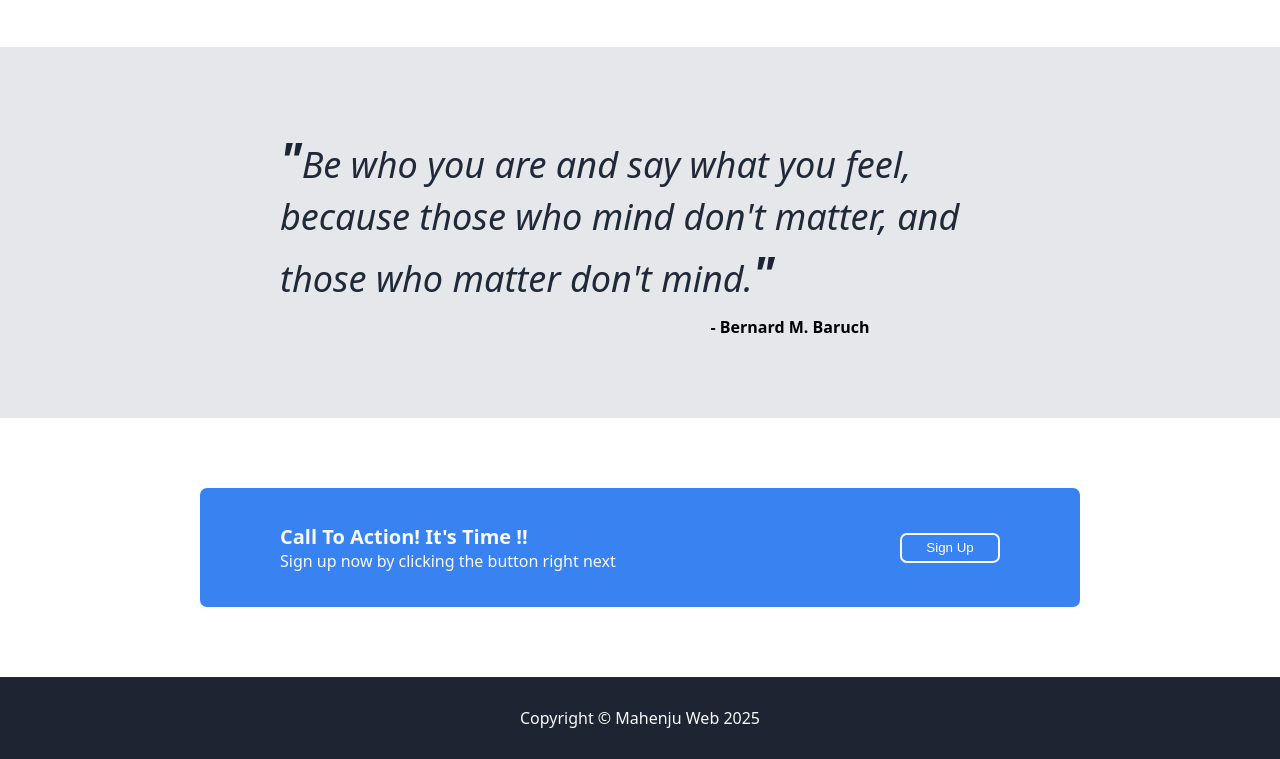
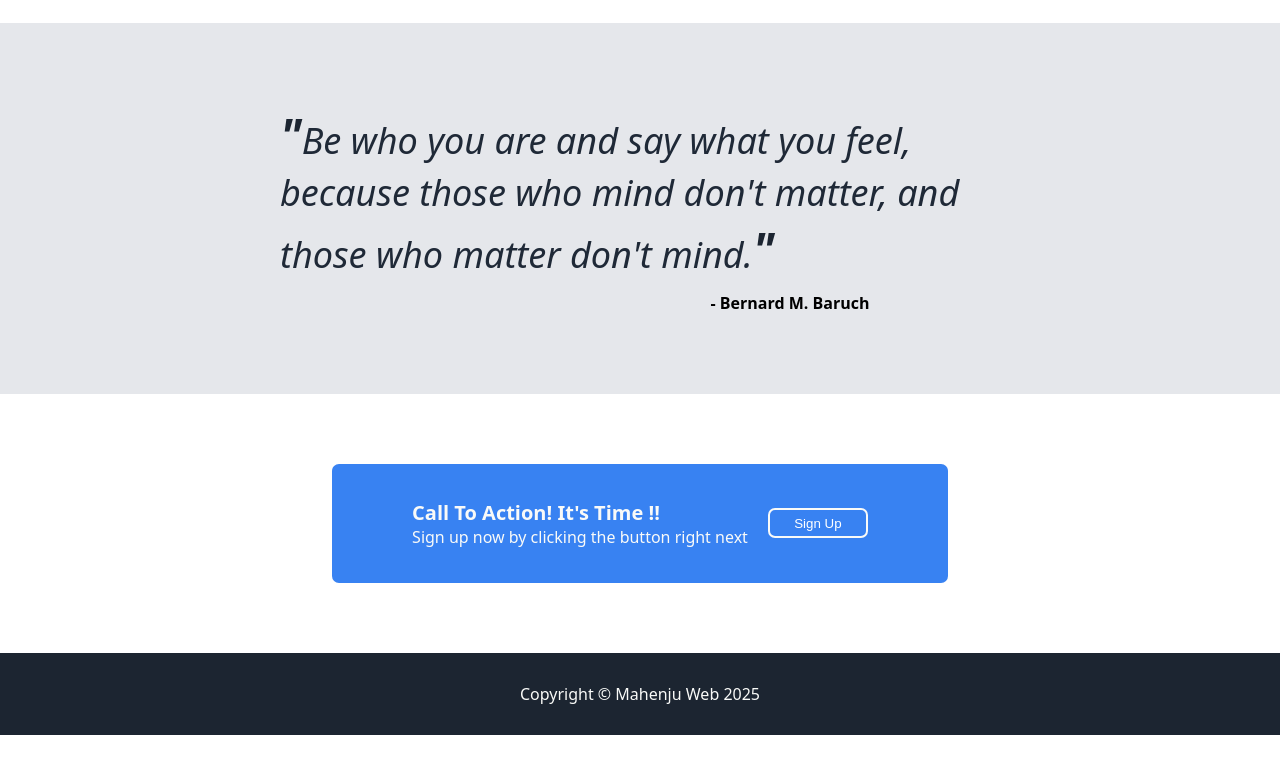
Before and after one commit to aaklonn/landing, a plain HTML site: page index.html in a window 1280 px wide. Shown: the part 802-1561 px from the top of the page. After the commit the page ends 1537 px from the top, so only its background shows below. Drawn offline with Linux system fonts and the light colour scheme.

Commit message:
Update style.css

```diff
--- a/style.css
+++ b/style.css
@@ -2,6 +2,7 @@
  background-color: #1f2937;
  width: 100%;
  margin: 0px;
+ flex-wrap: wrap;
 
 }
 .navbar{
@@ -23,7 +24,7 @@
     display: flex;
 
     width: 100%;
-    height: 300px;
+
 
     align-items: center;
     justify-content: center;
@@ -41,7 +42,7 @@
     flex-direction: column;
     color: white;
     flex-wrap: wrap;
-
+    justify-content: center;
     width: 400px;
 
 }
@@ -189,7 +190,9 @@ overflow-x: hidden;
 
 .call{
     padding: 70px 200px;
-
+    display: flex;
+    flex-wrap: wrap;
+    justify-content: center;
 }
 .call-content{
     background-color: #3882f2;
@@ -198,6 +201,9 @@ overflow-x: hidden;
     justify-content: space-between;
     align-items: center;
     border-radius: 7px;
+    flex-wrap: wrap;
+    gap: 20px;
+
 }
 .Signup-2{
     border: #f9faf8 solid 2px;
```
